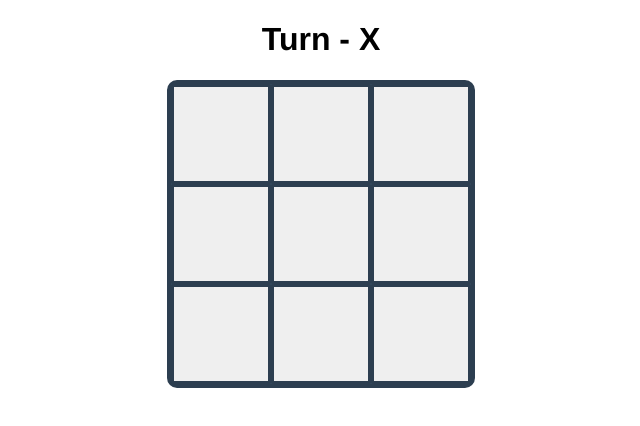
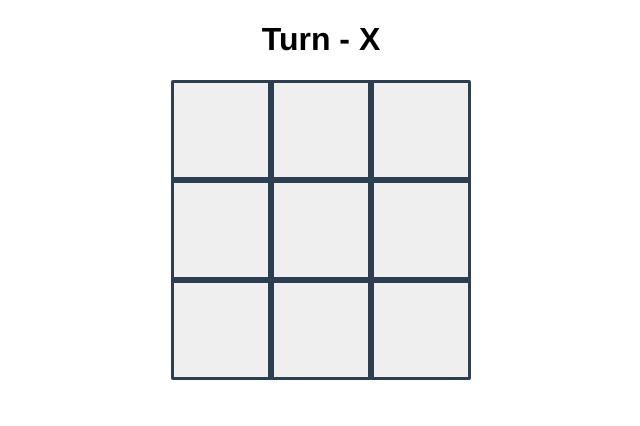
Before and after one commit to vaibhavshanbhag6/tictactoe, a React (Create React App) app: page / in a window 1280 px wide. Shown: the top 426 px of the page, without its empty margins (319-959 px from the left). Built offline with nearby package versions, Linux system fonts and the light colour scheme.

Commit message:
Button Update

```diff
--- a/src/App.css
+++ b/src/App.css
@@ -10,7 +10,6 @@
 	margin: 0 auto;
   background-color: #34495e;
   color: #fff;
-  border: 4px solid #2c3e50;
   border-radius: 10px;
   display: grid;
   grid-template: repeat(3, 1fr) / repeat(3, 1fr);
@@ -21,6 +20,7 @@
   border: 3px solid #2c3e50;
   border-radius: 2px;
   font-family: Helvetica;
+  font-weight: bold;
   font-size: 3rem;
   display: flex;
   justify-content: center;
@@ -47,6 +47,7 @@ h1{
   border: 3px solid #2c3e50;
   border-radius: 2px;
   font-family: Helvetica;
+  font-weight: bold;
   font-size: 1.5rem;
 
 }
```
